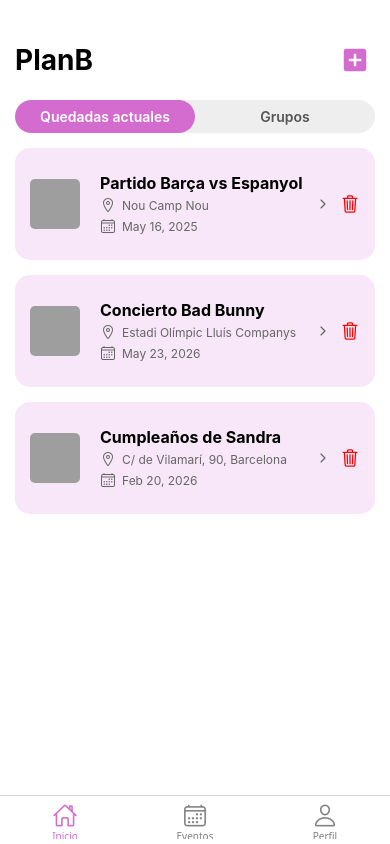
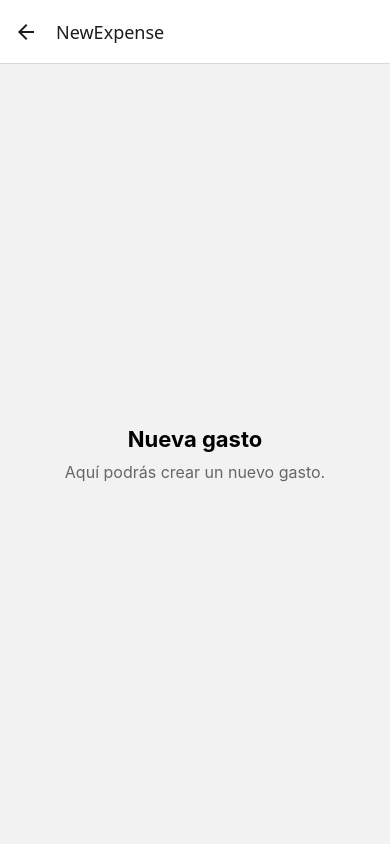
Before and after one commit to rogerguinon/plan-b, a React Native app: screen /NewExpense in a window 390 px wide. Built offline with nearby package versions, Linux system fonts and the light colour scheme; grey boxes are pictures that could not be loaded; what expo-auth-session would draw is missing.

Commit message:
backup porque empiezo a tocar cosas que petaran

```diff
--- a/App.js
+++ b/App.js
@@ -10,6 +10,7 @@ import SurveysScreen from './src/screens/SurveysScreen/SurveysScreen';
 import { EventProvider } from './src/context/EventContext';
 import CreateEventScreen from './src/screens/CreateEventScreen/CreateEventScreen';
 import ExpenseManagementScreen from './src/screens/ExpenseManagement/ExpenseManagement';
+import NewExpenseScreen from './src/screens/NewExpenseScreen/NewExpenseScreen';
 
 const Stack = createNativeStackNavigator();
 
@@ -18,7 +19,7 @@ export default function App() {
     // Envuelve toda la navegación con el provider
     <EventProvider>
       <NavigationContainer>
-        <Stack.Navigator initialRouteName="Main">
+        <Stack.Navigator initialRouteName="ExpenseManagement">
           <Stack.Screen name="Login" component={LoginScreen} options={{ headerShown: false }}/>
           <Stack.Screen name="Register" component={RegisterScreen} options={{ headerShown: false }}/>
           <Stack.Screen name="Main" component={AppTabs} options={{ headerShown: false }}/>
@@ -28,6 +29,7 @@ export default function App() {
           <Stack.Screen name="Encuestas" component={SurveysScreen} />
           <Stack.Screen name="CreateEvent" component={CreateEventScreen} options={{ headerShown: false }}/>
           <Stack.Screen name="ExpenseManagement" component={ExpenseManagementScreen} />
+          <Stack.Screen name="NewExpense" component={NewExpenseScreen} />
         </Stack.Navigator>
       </NavigationContainer>
     </EventProvider>
--- /dev/null
+++ b/src/screens/NewExpenseScreen/NewExpenseScreen.js
@@ -0,0 +1,19 @@
+// src/screens/ExpenseManagement/NewExpenseScreen.js
+
+import React from 'react';
+import { View, Text, StyleSheet } from 'react-native';
+
+export default function NewExpenseScreen() {
+  return (
+    <View style={styles.container}>
+      <Text style={styles.text}>Nueva gasto</Text>
+      <Text style={styles.subtext}>Aquí podrás crear un nuevo gasto.</Text>
+    </View>
+  );
+}
+
+const styles = StyleSheet.create({
+  container: { flex: 1, justifyContent: 'center', alignItems: 'center', padding: 20 },
+  text: { fontSize: 22, fontWeight: 'bold', marginBottom: 10 },
+  subtext: { fontSize: 16, textAlign: 'center', color: '#666' },
+});
```
